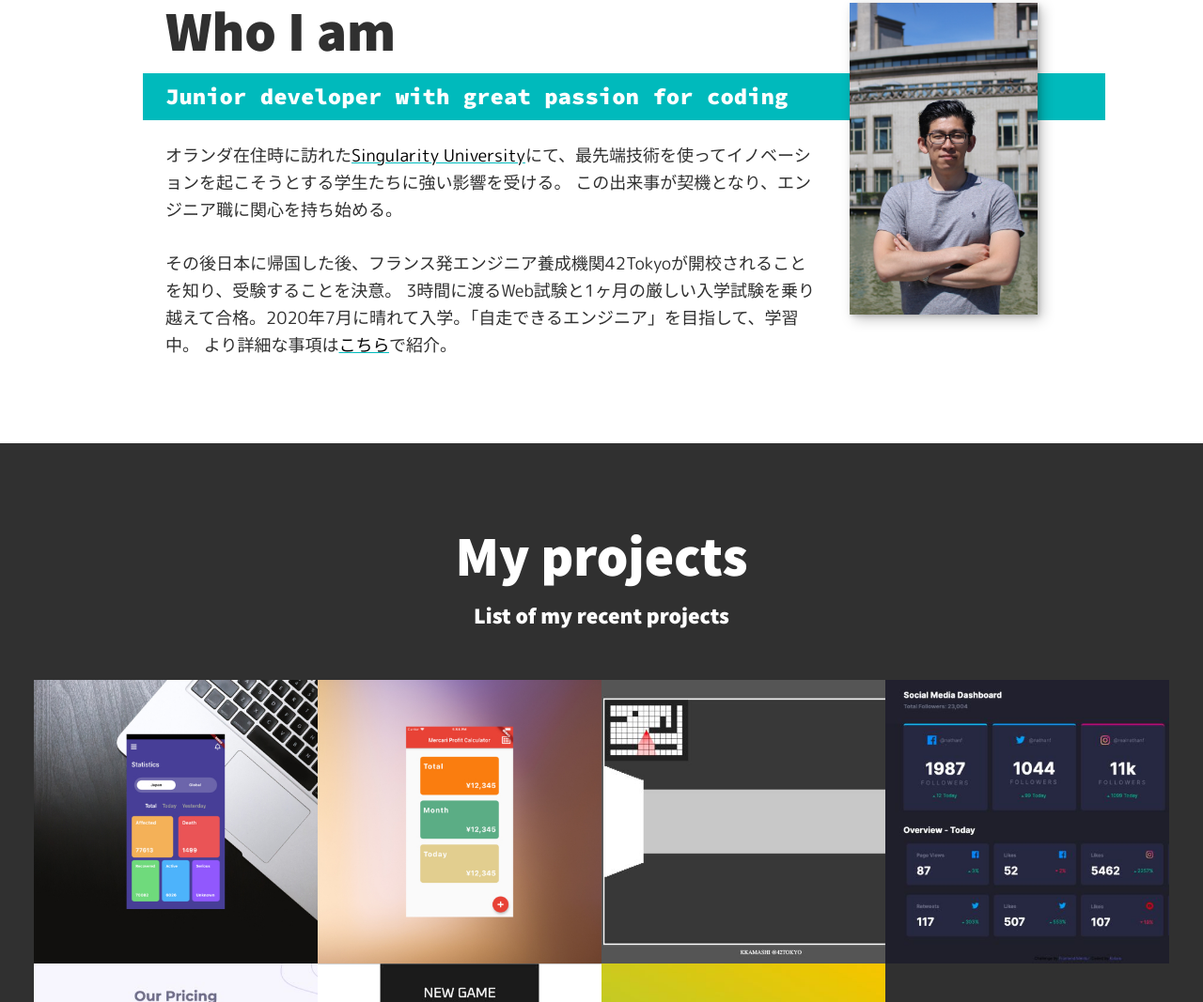
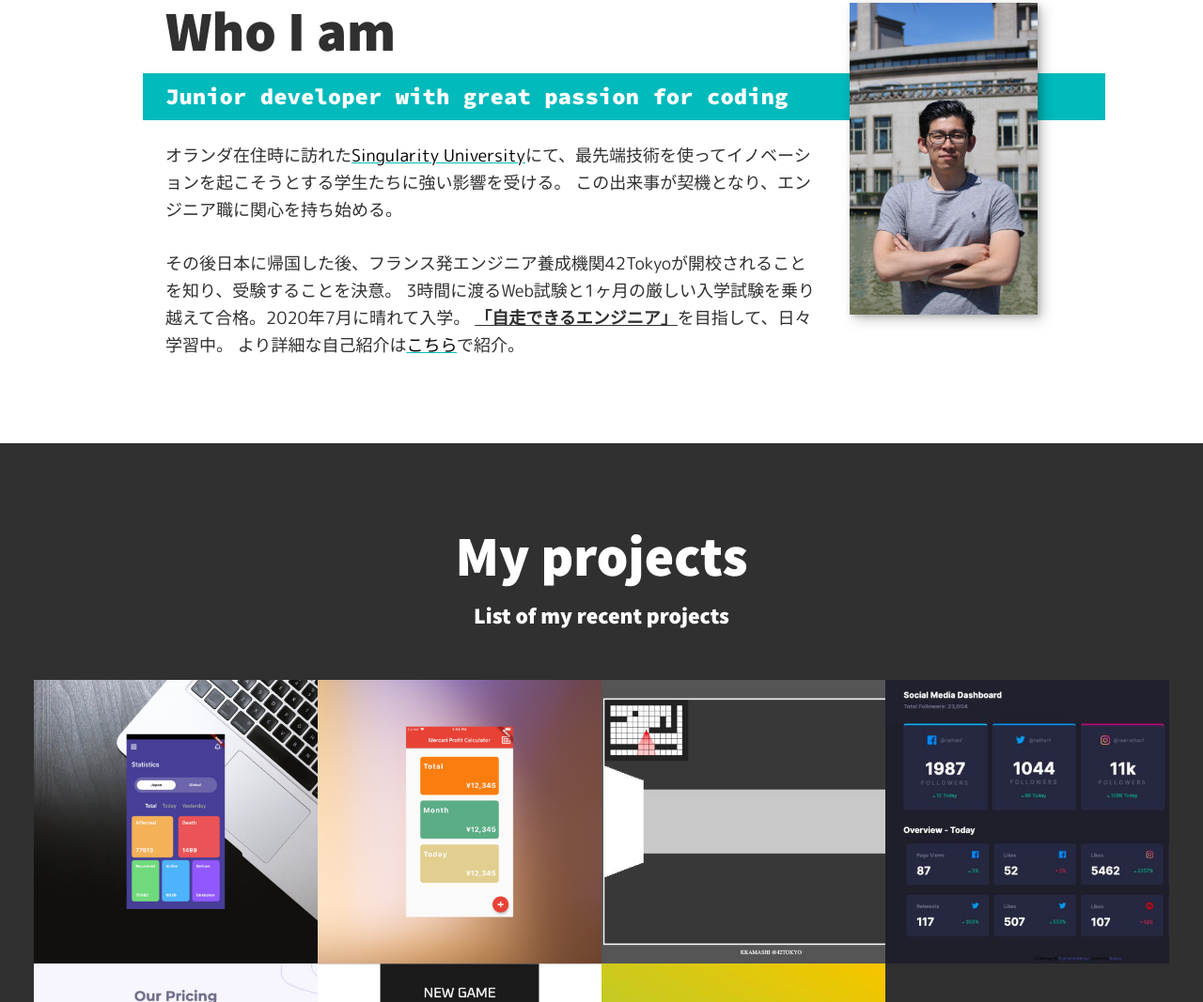
Before and after one commit to Kotaro666-dev/portfolio, a plain HTML site: page index.html in a window 1280 px wide. Shown: the part 1504-2571 px from the top of the page at 94% size. Drawn offline with nearby package versions, Linux system fonts and the light colour scheme.

Commit message:
Add some feature in html

```diff
--- a/index.html
+++ b/index.html
@@ -169,8 +169,9 @@
         <br />
         <p class="japanese__font">
           その後日本に帰国した後、フランス発エンジニア養成機関42Tokyoが開校されることを知り、受験することを決意。
-          3時間に渡るWeb試験と1ヶ月の厳しい入学試験を乗り越えて合格。2020年7月に晴れて入学。「自走できるエンジニア」を目指して、学習中。
-          より詳細な事項は<a
+          3時間に渡るWeb試験と1ヶ月の厳しい入学試験を乗り越えて合格。2020年7月に晴れて入学。
+          <span style="font-weight: bold; text-decoration: underline;">「自走できるエンジニア」</span>を目指して、日々学習中。
+          より詳細な自己紹介は<a
             href="https://note.com/kkamashi/n/nba8de97c3bf6"
             target="_blank"
             class="link"
```
Also changed, not shown: img/logo_note.svg (deleted).
